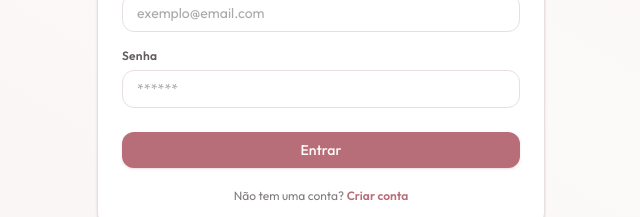
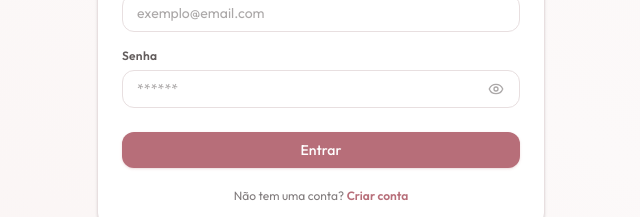
Before and after one commit to Abmer0One/meu-boda, a Next.js app: page /login in a window 1280 px wide. Shown: the part 426-643 px from the top of the page, without its empty margins (319-959 px from the left). Built offline with nearby package versions, Linux system fonts and the light colour scheme; no server answers.

Commit message:
Input: add built-in toggle to show and hide passwords globally with eye icon

```diff
--- a/src/components/ui/Input.tsx
+++ b/src/components/ui/Input.tsx
@@ -1,6 +1,7 @@
 'use client';
 
-import React, { forwardRef } from 'react';
+import React, { forwardRef, useState } from 'react';
+import { Eye, EyeOff } from 'lucide-react';
 
 interface InputProps extends React.InputHTMLAttributes<HTMLInputElement> {
   label?: string;
@@ -9,7 +10,10 @@
 }
 
 export const Input = forwardRef<HTMLInputElement, InputProps>(
-  ({ label, error, helperText, className = '', ...props }, ref) => {
+  ({ label, error, helperText, className = '', type, ...props }, ref) => {
+    const [showPassword, setShowPassword] = useState(false);
+    const isPasswordType = type === 'password';
+
     return (
       <div className="w-full flex flex-col gap-1.5">
         {label && (
@@ -17,13 +21,27 @@
             {label}
           </label>
         )}
+        <div className="relative w-full">
           <input
             ref={ref}
+            type={isPasswordType ? (showPassword ? 'text' : 'password') : type}
             className={`w-full rounded-xl border border-border-custom bg-card-bg px-3.5 py-2 text-sm placeholder:text-foreground/40 focus:border-primary focus:outline-none focus:ring-2 focus:ring-primary/20 transition-all duration-200 ${
+              isPasswordType ? 'pr-10' : ''
+            } ${
               error ? 'border-error focus:border-error focus:ring-error/20' : ''
             } ${className}`}
             {...props}
           />
+          {isPasswordType && (
+            <button
+              type="button"
+              onClick={() => setShowPassword((prev) => !prev)}
+              className="absolute right-3 top-1/2 -translate-y-1/2 text-foreground/40 hover:text-foreground/70 transition-colors p-1"
+            >
+              {showPassword ? <EyeOff className="h-4 w-4" /> : <Eye className="h-4 w-4" />}
+            </button>
+          )}
+        </div>
         {helperText && !error && <span className="text-[11px] text-foreground/50">{helperText}</span>}
         {error && <span className="text-xs text-error font-medium">{error}</span>}
       </div>
```
Lines whose indentation alone changed are shown as unchanged.
